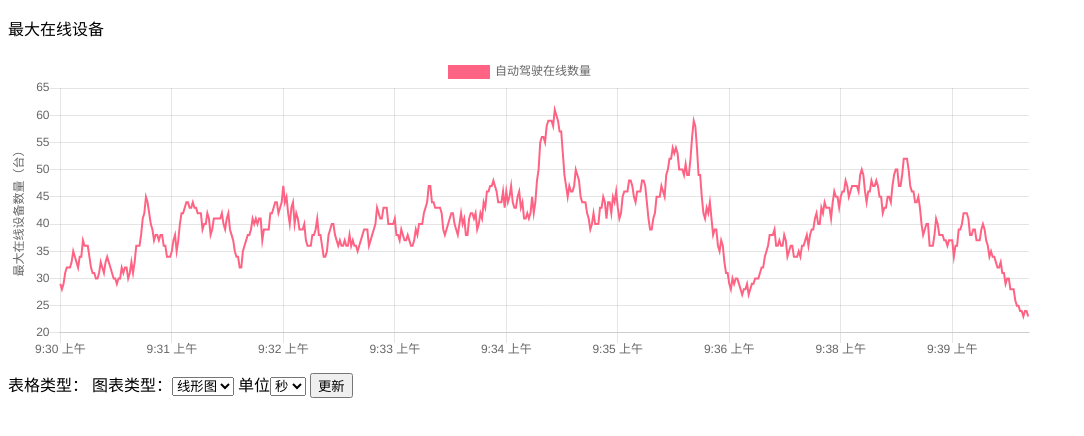
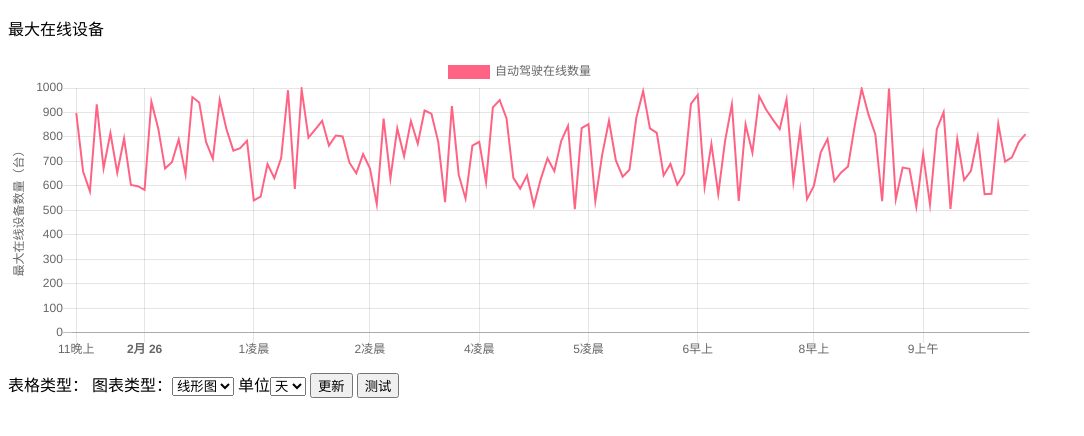
Before and after one commit to akazwz/chartjs-test, a plain HTML site: page online.html in a window 1280 px wide. Shown: the whole page, without its empty margins (0-1084 px from the left). Drawn offline with Linux system fonts and the light colour scheme.

Commit message:
5分钟记录一次fake

```diff
--- a/online.html
+++ b/online.html
@@ -24,69 +24,72 @@
 <br>
 表格类型：
 <label for="type">图表类型：</label><select id="type">
-    <option value="line">线形图</option>
+    <option value="line" selected>线形图</option>
     <option value="bar">柱状图</option>
 </select>
 
 <label for="unit">单位</label><select id="unit">
-    <option value="second">秒</option>
-    <option value="minute">分</option>
-    <option value="hour">时</option>
+
     <option value="day">天</option>
+    <option value="week">周</option>
     <option value="month">月</option>
-    <option value="year">年</option>
 </select>
 <button id="update">更新</button>
+<button id="test" onclick="test1()">测试</button>
 <script>
+    function test1() {
+        let day = moment(1614306021000).hour()
+        console.log(day)
+    }
+    function randomNumber(min, max) {
+        return Math.floor(Math.random() * (max - min) + min);
+    }
+    function generateTY(time) {
+        return {
+            t: time,
+            y: randomNumber(500,1000)
+        }
+    }
+    function generateIntervalFiveMinutesData() {
+        let startTime;
+        let now = Date.now()
+        //let startTime = now - 60*60*24*30*1000
+        let data = []
+        for (startTime = now - 60*60*24*30*1000; startTime < now; startTime += 5*60*1000) {
+            data.push(generateTY(startTime))
+        }
+        return data
+    }
+    function generateIntervalOneDayData() {
+        let startTime;
+        let now = Date.now()
+        //let startTime = now - 60*60*24*30*1000
+        let data = []
+        for (startTime = now - 60*60*24*30*1000; startTime < now; startTime += 24*60*60*1000) {
+            data.push(generateTY(startTime))
+        }
+        return data
+    }
     function generateData() {
         const unit = document.getElementById('unit').value;
+        let data;
+        switch (unit) {
+            case 'day' : {
+                data = generateIntervalFiveMinutesData().slice(8500)
+            }
+                break;
 
-        function unitLessThanDay() {
-            return unit === 'second' || unit === 'minute' || unit === 'hour';
+            case 'week' : {
+                 data = generateIntervalFiveMinutesData().slice(8000)
+            }
+                break;
+
+            case 'month' : {
+
+                data = generateIntervalFiveMinutesData()
+            }
+
         }
-
-        function beforeNineThirty(date) {
-            return date.hour() < 9 || (date.hour() === 9 && date.minute() < 30);
-        }
-
-
-        function outsideMarketHours(date) {
-            if (date.isoWeekday() > 5) {
-                return true;
-            }
-            return !!(unitLessThanDay() && (beforeNineThirty(date) || date.hour() > 16));
-        }
-
-        function randomNumber(min, max) {
-            return Math.random() * (max - min) + min;
-        }
-
-        function randomBar(date, lastClose) {
-            const open = randomNumber(lastClose * 0.95, lastClose * 1.05);
-            const close = randomNumber(open * 0.95, open * 1.05);
-            return {
-                t: date.valueOf(),
-                y: Math.round(close)
-            };
-        }
-
-        let date = moment('1月 01 2020', 'MMM DD YYYY');
-        date.locale('zh-cn');
-        const now = moment();
-        const data = [];
-        const lessThanDay = unitLessThanDay();
-        for (; data.length < 600 && date.isBefore(now); date = date.clone().add(1, unit).startOf(unit)) {
-            if (outsideMarketHours(date)) {
-                if (!lessThanDay || !beforeNineThirty(date)) {
-                    date = date.clone().add(date.isoWeekday() >= 5 ? 8 - date.isoWeekday() : 1, 'day');
-                }
-                if (lessThanDay) {
-                    date = date.hour(9).minute(30).second(0);
-                }
-            }
-            data.push(randomBar(date, data.length > 0 ? data[data.length - 1].y : 30));
-        }
-
         return data;
     }
 
@@ -155,15 +158,10 @@
                     },
                     afterBuildTicks: function (scale, ticks) {
                         const majorUnit = scale._majorUnit;
-                        const firstTick = ticks[0];
                         let i, ilen, val, tick, currMajor, lastMajor;
 
                         val = moment(ticks[0].value);
-                        firstTick.major = (majorUnit === 'minute' && val.second() === 0)
-                            || (majorUnit === 'hour' && val.minute() === 0)
-                            || (majorUnit === 'day' && val.hour() === 9)
-                            || (majorUnit === 'month' && val.date() <= 3 && val.isoWeekday() === 1)
-                            || (majorUnit === 'year' && val.month() === 0);
+
                         lastMajor = val.get(majorUnit);
 
                         for (i = 1, ilen = ticks.length; i < ilen; i++) {
@@ -183,7 +181,8 @@
                     scaleLabel: {
                         display: true,
                         labelString: '最大在线设备数量（台）'
-                    }
+                    },
+                    stacked: true
                 }]
             },
             tooltips: {
```
Also changed, not shown: index.html (+1 -1 lines).
